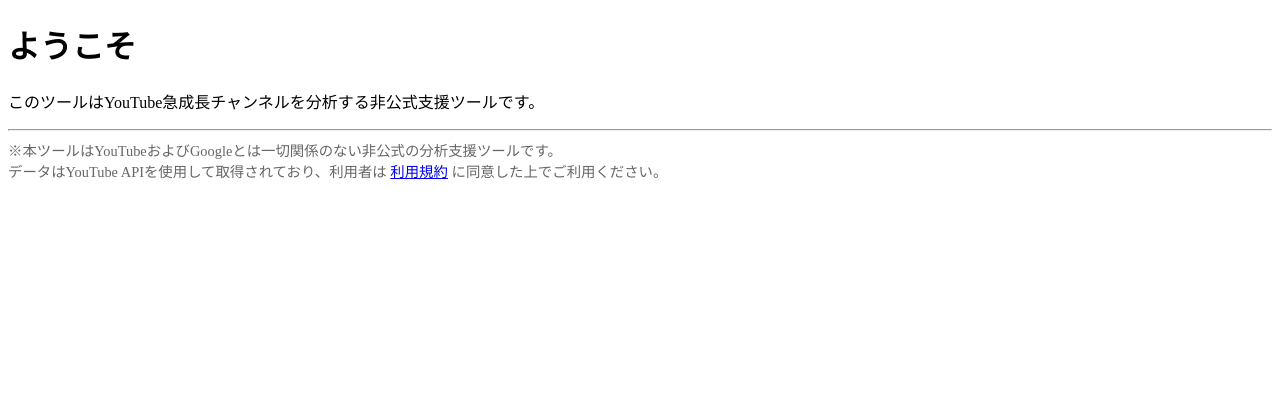
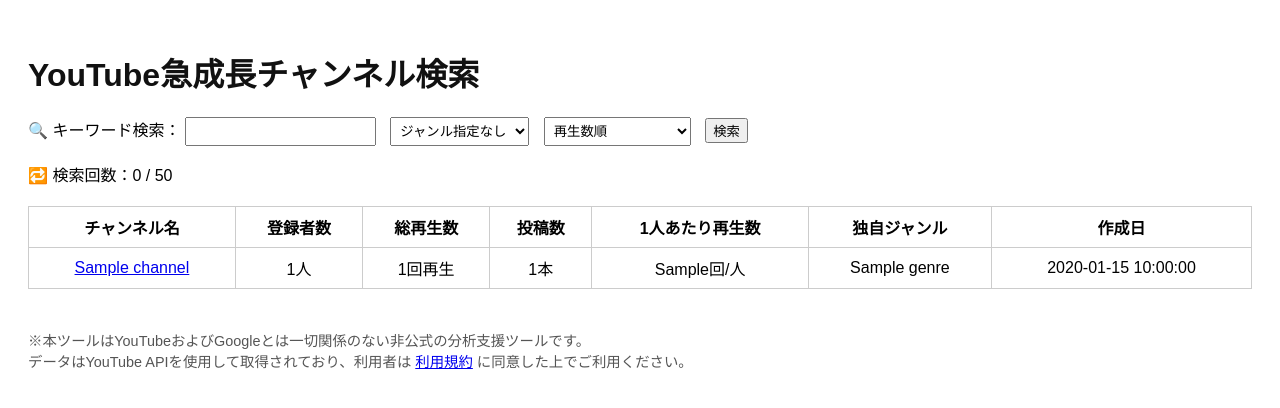
Before and after one commit to yamakenzzr/youtube-growth-app, a Flask app: template templates/index.html in a window 1280 px wide. Shown: the top 408 px of the page. Run offline with Flask 3, Linux system fonts and the light colour scheme; the template is opened without the code that fills it: most values are stand-ins (such as "Sample title", 1, 10 or a date in 2020).

Commit message:
Add files via upload

```diff
--- a/app.py
+++ b/app.py
@@ -2,7 +2,6 @@
 import os
 from flask import Flask, request, render_template, session
 from datetime import datetime
-from dateutil.parser import parse
 
 app = Flask(__name__)
 app.secret_key = os.urandom(24)
@@ -32,13 +31,11 @@ def index():
     genre = request.args.get("genre", "")
     sort = request.args.get("sort", "views")
 
-    # 検索カウンター
     if "search_count" not in session:
         session["search_count"] = 0
     session["search_count"] += 1
 
-    # 仮のサンプルチャンネル（検索に応じて絞り込み）
-    raw_data = [
+    data = [
         {
             "id": "UC111", "title": "占いちゃんねる", "subscriberCount": "1万",
             "viewCount": "300万", "videoCount": "100", "publishedAt": "2023-02-01"
@@ -50,7 +47,7 @@ def index():
     ]
 
     filtered = []
-    for ch in raw_data:
+    for ch in data:
         if keyword in ch["title"] and (not genre or guess_genre(ch["title"]) == genre):
             ch["playPerSub"] = "300"
             ch["genre"] = guess_genre(ch["title"])
@@ -63,14 +60,12 @@ def index():
         "ratio": "1人あたり再生数順"
     }.get(sort, "再生数順")
 
-    return render_template("index.html",
-        genres=GENRES,
-        keyword=keyword,
-        genre=genre,
-        sort=sort,
-        sort_name=sort_name,
-        channels=filtered
-    )
+    return render_template("index.html", genres=GENRES, keyword=keyword, genre=genre,
+                           sort=sort, sort_name=sort_name, channels=filtered)
+
+@app.route("/welcome")
+def welcome():
+    return render_template("welcome.html")
 
 @app.route("/terms")
 def terms():
--- a/requirements.txt
+++ b/requirements.txt
@@ -1,3 +1 @@
 Flask
-google-api-python-client
-python-dateutil
--- a/templates/index.html
+++ b/templates/index.html
@@ -1,14 +1,80 @@
 
 <!DOCTYPE html>
 <html lang="ja">
-<head><meta charset="UTF-8"><title>YouTube分析ツール</title></head>
+<head>
+  <meta charset="UTF-8">
+  <title>YouTube急成長チャンネル検索</title>
+  <style>
+    body { font-family: Arial, sans-serif; padding: 20px; }
+    h1 { color: #111; }
+    table { width: 100%; border-collapse: collapse; margin-top: 20px; }
+    th, td { padding: 8px; border: 1px solid #ccc; text-align: center; }
+    select, input[type="text"] { padding: 5px; margin-right: 10px; }
+    .footer { margin-top: 40px; font-size: 0.9em; color: #555; }
+  </style>
+</head>
 <body>
-<h1>ようこそ</h1>
-<p>このツールはYouTube急成長チャンネルを分析する非公式支援ツールです。</p>
-<hr>
-<div style="font-size: 0.9em; color: #666;">
-※本ツールはYouTubeおよびGoogleとは一切関係のない非公式の分析支援ツールです。<br>
-データはYouTube APIを使用して取得されており、利用者は <a href="/terms" target="_blank">利用規約</a> に同意した上でご利用ください。
-</div>
+  <h1>YouTube急成長チャンネル検索</h1>
+
+  <form method="get" action="/">
+    <label>🔍 キーワード検索：</label>
+    <input type="text" name="keyword" value="{{ keyword }}">
+    <select name="genre">
+      <option value="">ジャンル指定なし</option>
+      {% for g in genres %}
+        <option value="{{ g }}" {% if g == genre %}selected{% endif %}>{{ g }}</option>
+      {% endfor %}
+    </select>
+    <select name="sort">
+      <option value="views" {% if sort == 'views' %}selected{% endif %}>再生数順</option>
+      <option value="subs" {% if sort == 'subs' %}selected{% endif %}>登録者順</option>
+      <option value="videos" {% if sort == 'videos' %}selected{% endif %}>投稿数順</option>
+      <option value="ratio" {% if sort == 'ratio' %}selected{% endif %}>1人あたり再生数順</option>
+    </select>
+    <button type="submit">検索</button>
+  </form>
+
+  <p>🔁 検索回数：{{ session.get('search_count', 0) }} / 50</p>
+
+  {% if keyword %}
+    <p style="color: green;">🔍 検索結果：{{ channels|length }}件</p>
+    <p>並び順：{{ sort_name }}</p>
+  {% endif %}
+
+  {% if channels %}
+  <table>
+    <thead>
+      <tr>
+        <th>チャンネル名</th>
+        <th>登録者数</th>
+        <th>総再生数</th>
+        <th>投稿数</th>
+        <th>1人あたり再生数</th>
+        <th>独自ジャンル</th>
+        <th>作成日</th>
+      </tr>
+    </thead>
+    <tbody>
+      {% for ch in channels %}
+      <tr>
+        <td><a href="https://www.youtube.com/channel/{{ ch.id }}" target="_blank">{{ ch.title }}</a></td>
+        <td>{{ ch.subscriberCount }}人</td>
+        <td>{{ ch.viewCount }}回再生</td>
+        <td>{{ ch.videoCount }}本</td>
+        <td>{{ ch.playPerSub }}回/人</td>
+        <td>{{ ch.genre }}</td>
+        <td>{{ ch.publishedAt }}</td>
+      </tr>
+      {% endfor %}
+    </tbody>
+  </table>
+  {% elif keyword %}
+    <p style="color: red;">一致するチャンネルが見つかりませんでした。</p>
+  {% endif %}
+
+  <div class="footer">
+    ※本ツールはYouTubeおよびGoogleとは一切関係のない非公式の分析支援ツールです。<br>
+    データはYouTube APIを使用して取得されており、利用者は <a href="/terms" target="_blank">利用規約</a> に同意した上でご利用ください。
+  </div>
 </body>
 </html>
```
Also changed, not shown: templates/terms.html (+13 -33 lines), templates/welcome.html (added, +26 -0 lines).
